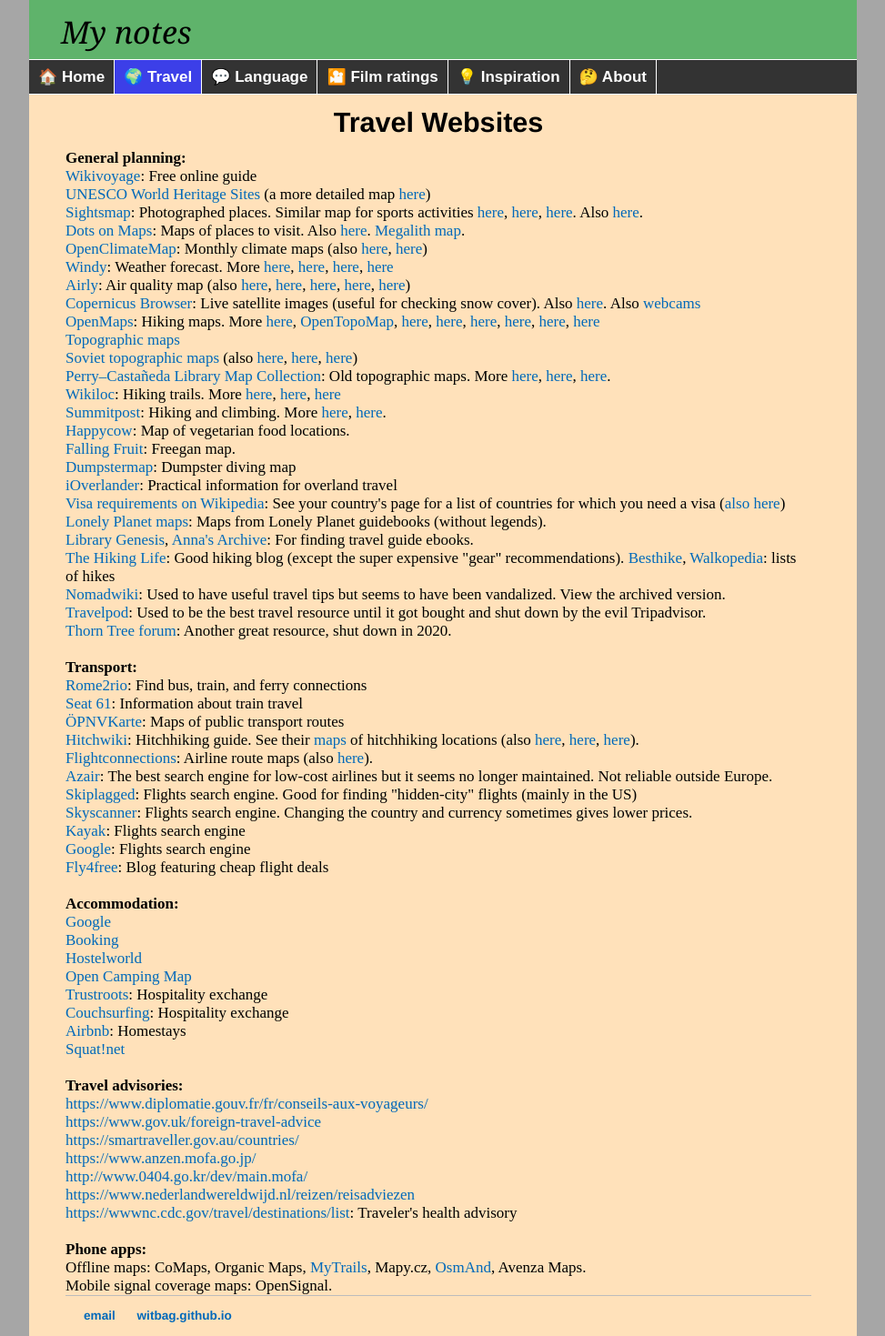
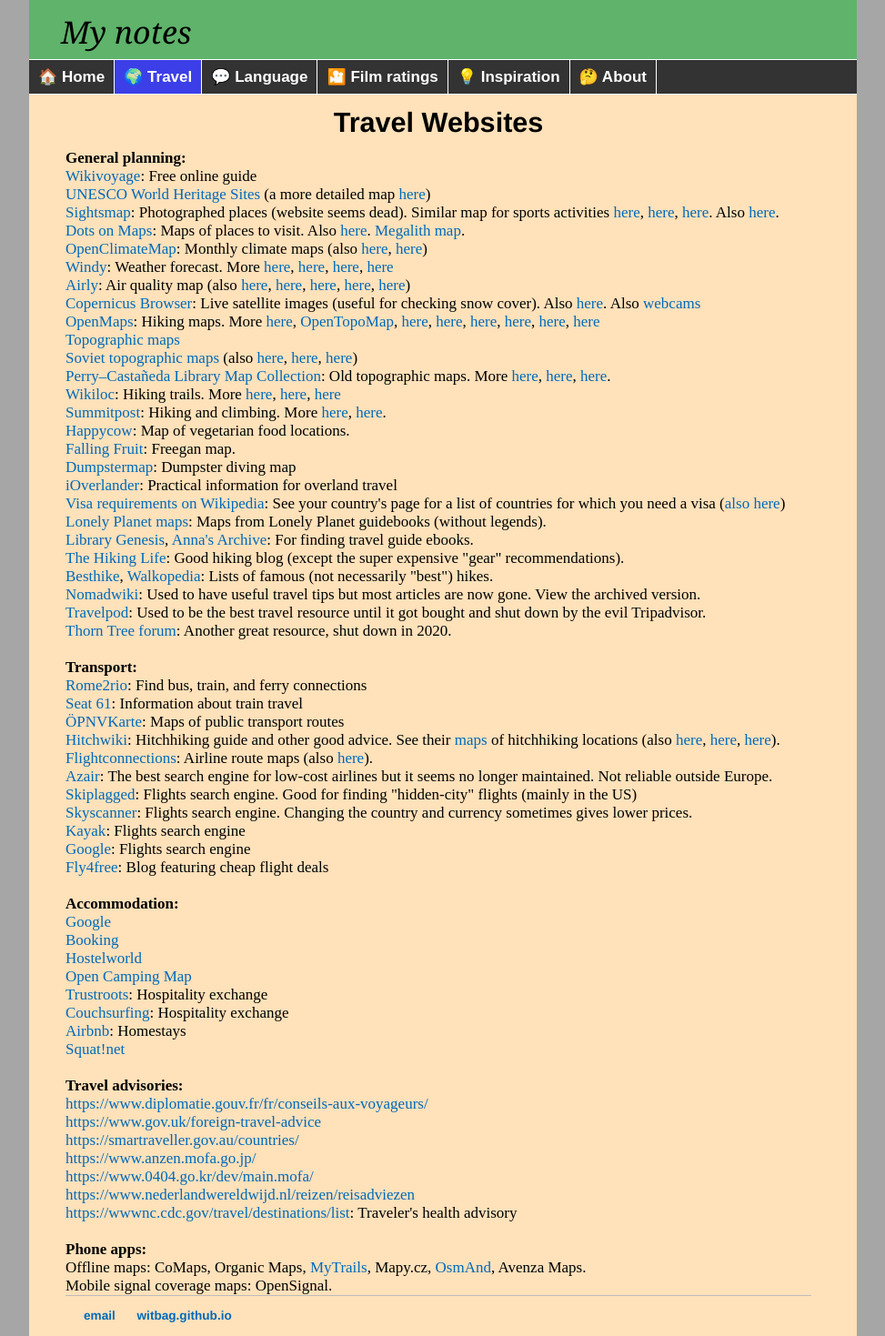
Before and after one commit to witbag/witbag.github.io, a Jekyll site: the page built from travel/resources.html, in a window 1280 px wide. Shown: the whole page at 91% size, without its empty margins (153-1126 px from the left). Built offline with Jekyll 4.4.1, drawn with Linux system fonts in a browser that asks for light colours.

Commit message:
Update resources.html

```diff
--- a/travel/resources.html
+++ b/travel/resources.html
@@ -10,8 +10,8 @@
 
 <a id="websites"></a><b>General planning:</b><br>
 <a href="https://en.wikivoyage.org/wiki/Main_Page" target=_blank>Wikivoyage</a>: Free online guide<br>
-<a href="http://whc.unesco.org/en/list" target=_blank>UNESCO World Heritage Sites</a> (a more detailed map <a href="https://www.worldheritagesite.org/map" target=_blank>here</a>)<br>
-<a href="http://www.sightsmap.com/" target=_blank>Sightsmap</a>: Photographed places. Similar map for sports activities <a href="https://nakarte.me/#l=O/Sr" target=_blank>here</a>, <a href="https://www.geamap.com/en/worldmap#zoom=3&lat=44.2&lon=-7.5&layer=0&overlays=FFFFFFFFFFFFFFFFFFFFFFFFFFFFFFFFFTFF" target=_blank>here</a>, <a href="https://www.strava.com/heatmap" target=_blank>here</a>. Also <a href="https://wikishootme.toolforge.org/" target=_blank>here</a>.<br>
+<a href="https://whc.unesco.org/en/list" target=_blank>UNESCO World Heritage Sites</a> (a more detailed map <a href="https://www.worldheritagesite.org/map" target=_blank>here</a>)<br>
+<a href="https://www.sightsmap.com/" target=_blank>Sightsmap</a>: Photographed places (website seems dead). Similar map for sports activities <a href="https://nakarte.me/#l=O/Sr" target=_blank>here</a>, <a href="https://www.geamap.com/en/worldmap#zoom=3&lat=44.2&lon=-7.5&layer=0&overlays=FFFFFFFFFFFFFFFFFFFFFFFFFFFFFFFFFTFF" target=_blank>here</a>, <a href="https://www.strava.com/heatmap" target=_blank>here</a>. Also <a href="https://wikishootme.toolforge.org/" target=_blank>here</a>.<br>
 <a href="https://dotsonmaps.com/maps" target=_blank>Dots on Maps</a>: Maps of places to visit. Also <a href="https://opentripmap.com/" target=_blank>here</a>. <a href="https://www.megalithic.co.uk/le_megalith_map.html" target=_blank>Megalith map</a>.<br>
 <a href="https://openclimatemap.org/" target=_blank>OpenClimateMap</a>: Monthly climate maps (also <a href="https://climvis.org/animations.html" target=_blank>here</a>, <a href="https://climatereanalyzer.org/reanalysis/monthly_maps/index.php" target=_blank>here</a>)<br>
 <a href="https://www.windy.com/-Temperature-temp" target=_blank>Windy</a>: Weather forecast. More <a href="https://www.meteoblue.com/en/weather/forecast/meteogramweb/" target=_blank>here</a>, <a href="https://www.mountain-forecast.com/" target=_blank>here</a>, <a href="https://www.yr.no/en" target=_blank>here</a>, <a href="https://www.wunderground.com" target=_blank>here</a><br>
@@ -20,18 +20,19 @@
 <a href="https://openmaps.fr" target=_blank>OpenMaps</a>: Hiking maps. More <a href="https://hiking.waymarkedtrails.org/" target=_blank>here</a>, <a href="https://opentopomap.org" target=_blank>OpenTopoMap</a>, <a href="https://en.mapy.cz/turisticka" target=_blank>here</a>, <a href="https://www.gaiagps.com/map/" target=_blank>here</a>, <a href="https://www.bergfex.com/map/" target=_blank>here</a>, <a href="https://caltopo.com/map.html" target=_blank>here</a>, <a href="https://www.geamap.com/en/worldmap" target=_blank>here</a>, <a href="https://mc.bbbike.org/mc/" target=_blank>here</a><br>
 <a href="https://en-au.topographic-map.com/maps/dy4z/Asia/" target=_blank>Topographic maps</a><br>
 <a href="https://nakarte.me/#l=T" target=_blank>Soviet topographic maps</a> (also <a href="https://www.geamap.com/en/soviet/" target=_blank>here</a>, <a href="https://maps.vlasenko.net/soviet-military-topographic-map/" target=_blank>here</a>, <a href="https://iu.maps.arcgis.com/apps/webappviewer/index.html?id=3003eaf8107048aeabd74b74a1481cb4" target=_blank>here</a>)<br>
-<a href="http://legacy.lib.utexas.edu/maps/topo/" target=_blank>Perry–Castañeda Library Map Collection</a>: Old topographic maps. More <a href="https://csmgis.maps.arcgis.com/apps/OnePane/basicviewer/index.html?appid=a78c3bcfabe1497dba55185fb517f5ca" target=_blank>here</a>, <a href="https://csmgis.maps.arcgis.com/apps/OnePane/basicviewer/index.html?appid=a1e64a3700b441ebab55d0eec37b54a2" target=_blank>here</a>, <a href="http://legacy.lib.utexas.edu/maps/jog/" target=_blank>here</a>.<br>
+<a href="https://legacy.lib.utexas.edu/maps/topo/" target=_blank>Perry–Castañeda Library Map Collection</a>: Old topographic maps. More <a href="https://csmgis.maps.arcgis.com/apps/OnePane/basicviewer/index.html?appid=a78c3bcfabe1497dba55185fb517f5ca" target=_blank>here</a>, <a href="https://csmgis.maps.arcgis.com/apps/OnePane/basicviewer/index.html?appid=a1e64a3700b441ebab55d0eec37b54a2" target=_blank>here</a>, <a href="http://legacy.lib.utexas.edu/maps/jog/" target=_blank>here</a>.<br>
 <a href="https://www.wikiloc.com/wikiloc/map.do" target=_blank>Wikiloc</a>: Hiking trails. More <a href="https://www.alltrails.com/explore/" target=_blank>here</a>, <a href="https://www.outdooractive.com/en/map/" target=_blank>here</a>, <a href="https://www.hikingproject.com/directory/areas/international" target=_blank>here</a><br>
 <a href="https://www.summitpost.org" target=_blank>Summitpost</a>: Hiking and climbing. More <a href="https://www.thecrag.com/climbing/world/maps" target=_blank>here</a>, <a href="https://www.ukclimbing.com/" target=_blank>here</a>.<br>
 <a href="https://www.happycow.net/veggiemap" target=_blank>Happycow</a>: Map of vegetarian food locations.<br>
-<a href="http://fallingfruit.org/" target=_blank>Falling Fruit</a>: Freegan map.<br>
-<a href="http://dumpstermap.org/" target=_blank>Dumpstermap</a>: Dumpster diving map<br>
+<a href="https://fallingfruit.org/" target=_blank>Falling Fruit</a>: Freegan map.<br>
+<a href="https://dumpstermap.org/" target=_blank>Dumpstermap</a>: Dumpster diving map<br>
 <a href="https://ioverlander.com/" target=_blank>iOverlander</a>: Practical information for overland travel<br>
 <a href="https://en.wikipedia.org/wiki/Template:Visa_requirements" target=_blank>Visa requirements on Wikipedia</a>: See your country's page for a list of countries for which you need a visa (<a href="https://www.emirates.com/english/before-you-fly/visa-passport-information/" target=_blank>also here</a>)<br>
 <a href="https://web.archive.org/web/20220919024010/http://media.lonelyplanet.com/ebookmaps/" target=_blank>Lonely Planet maps</a>: Maps from Lonely Planet guidebooks (without legends).<br>
 <a href="https://libgen.vg/" target=_blank>Library Genesis</a>, <a href="https://annas-archive.pk/" target=_blank>Anna's Archive</a>: For finding travel guide ebooks.<br>
-<a href="https://www.thehikinglife.com/" target=_blank>The Hiking Life</a>: Good hiking blog (except the super expensive "gear" recommendations). <a href="https://besthike.com/" target=_blank>Besthike</a>, <a href="https://www.walkopedia.net/" target=_blank>Walkopedia</a>: lists of hikes<br>
-<a href="https://web.archive.org/web/20210518134254/https://nomadwiki.org/en/Main_Page" target=_blank>Nomadwiki</a>: Used to have useful travel tips but seems to have been vandalized. View the archived version.<br>
+<a href="https://www.thehikinglife.com/" target=_blank>The Hiking Life</a>: Good hiking blog (except the super expensive "gear" recommendations).<br>
+<a href="https://besthike.com/" target=_blank>Besthike</a>, <a href="https://www.walkopedia.net/" target=_blank>Walkopedia</a>: Lists of famous (not necessarily "best") hikes.<br>
+<a href="https://web.archive.org/web/20210518134254/https://nomadwiki.org/en/Main_Page" target=_blank>Nomadwiki</a>: Used to have useful travel tips but most articles are now gone. View the archived version.<br>
 <a href="https://web.archive.org/web/20151017170955/http://www.travelpod.com/travel-blog-country/Afghanistan/tpod.html" target=_blank>Travelpod</a>: Used to be the best travel resource until it got bought and shut down by the evil Tripadvisor.<br>
 <a href="https://web.archive.org/web/20200303004027/https://www.lonelyplanet.com/thorntree/categories/country-forums" target=_blank>Thorn Tree forum</a>: Another great resource, shut down in 2020.<br>
 <br>
@@ -39,9 +40,9 @@
 <a href="https://www.rome2rio.com" target=_blank>Rome2rio</a>: Find bus, train, and ferry connections<br>
 <a href="https://www.seat61.com" target=_blank>Seat 61</a>: Information about train travel<br>
 <a href="https://www.öpnvkarte.de" target=_blank>ÖPNVKarte</a>: Maps of public transport routes<br>
-<a href="http://hitchwiki.org/en/Main_Page" target=_blank>Hitchwiki</a>: Hitchhiking guide. See their <a href="https://maps.hitchwiki.org/" target=_blank>maps</a> of hitchhiking locations (also <a href="https://hitchmap.com/" target=_blank>here</a>, <a href="https://hitchspots.me/" target=_blank>here</a>, <a href="https://commons.wikimedia.org/wiki/File:Hitchhiking_worldwide_2024.png" target=_blank>here</a>).<br>
+<a href="https://hitchwiki.org/en/Main_Page" target=_blank>Hitchwiki</a>: Hitchhiking guide and other good advice. See their <a href="https://maps.hitchwiki.org/" target=_blank>maps</a> of hitchhiking locations (also <a href="https://hitchmap.com/" target=_blank>here</a>, <a href="https://hitchspots.me/" target=_blank>here</a>, <a href="https://hitchhiking.org/" target=_blank>here</a>).<br>
 <a href="https://www.flightconnections.com" target=_blank>Flightconnections</a>: Airline route maps (also <a href="https://www.flightsfrom.com" target=_blank>here</a>).<br>
-<a href="http://www.azair.eu" target=_blank>Azair</a>: The best search engine for low-cost airlines but it seems no longer maintained. Not reliable outside Europe.<br>
+<a href="https://www.azair.eu/" target=_blank>Azair</a>: The best search engine for low-cost airlines but it seems no longer maintained. Not reliable outside Europe.<br>
 <a href="https://skiplagged.com/" target=_blank>Skiplagged</a>: Flights search engine. Good for finding "hidden-city" flights (mainly in the US)<br>
 <a href="https://www.skyscanner.com" target=_blank>Skyscanner</a>: Flights search engine. Changing the country and currency sometimes gives lower prices.<br>
 <a href="https://www.kayak.com/flights" target=_blank>Kayak</a>: Flights search engine<br>
@@ -63,7 +64,7 @@
 <a href="https://www.gov.uk/foreign-travel-advice" target=_blank>https://www.gov.uk/foreign-travel-advice</a><br />
 <a href="https://smartraveller.gov.au/countries/" target=_blank>https://smartraveller.gov.au/countries/</a><br />
 <a href="https://www.anzen.mofa.go.jp/" target=_blank>https://www.anzen.mofa.go.jp/</a><br />
-<a href="http://www.0404.go.kr/dev/main.mofa" target=_blank>http://www.0404.go.kr/dev/main.mofa/</a><br />
+<a href="https://www.0404.go.kr/dev/main.mofa" target=_blank>https://www.0404.go.kr/dev/main.mofa/</a><br />
 <a href="https://www.nederlandwereldwijd.nl/reizen/reisadviezen" target=_blank>https://www.nederlandwereldwijd.nl/reizen/reisadviezen</a><br />
 <a href="https://wwwnc.cdc.gov/travel/destinations/list" target=_blank>https://wwwnc.cdc.gov/travel/destinations/list</a>: Traveler's health advisory<br>
 <br>
```
